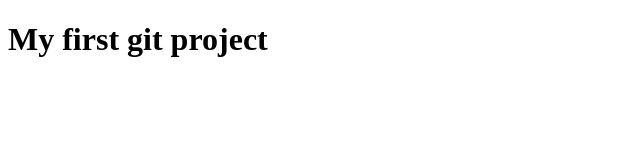
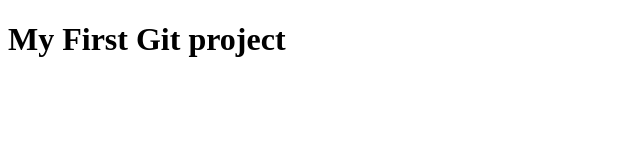
Before and after one commit to Maryery/Testing-git, a plain HTML site: page index.html in a window 1280 px wide. Shown: the whole page, without its empty margins (0-640 px from the left). Drawn offline with Linux system fonts and the light colour scheme.

Commit message:
Adding my files to my repository

```diff
--- a/index.html
+++ b/index.html
@@ -5,6 +5,6 @@
     <title>Document</title>
 </head>
 <body>
-    <h1>My first git project</h1>
+    <h1>My First Git project</h1>
 </body>
 </html>
```
